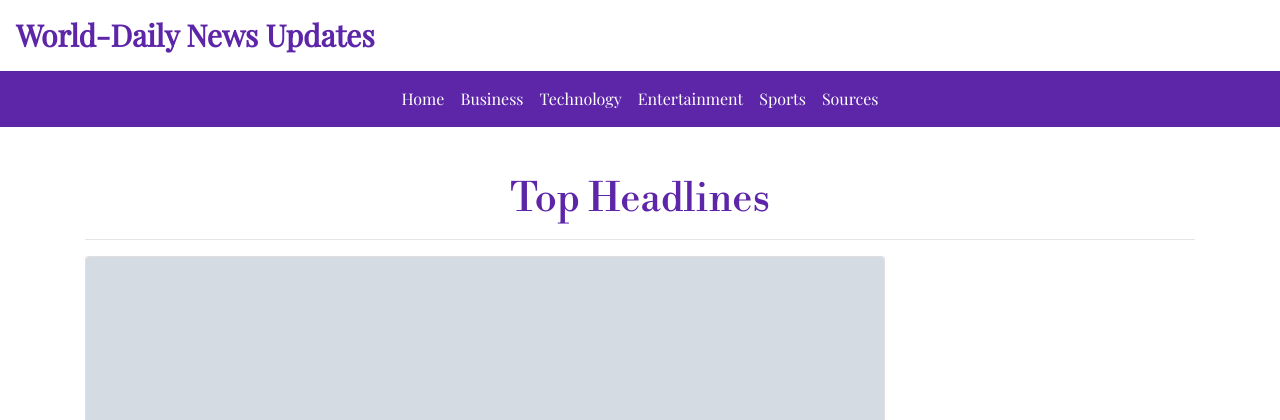
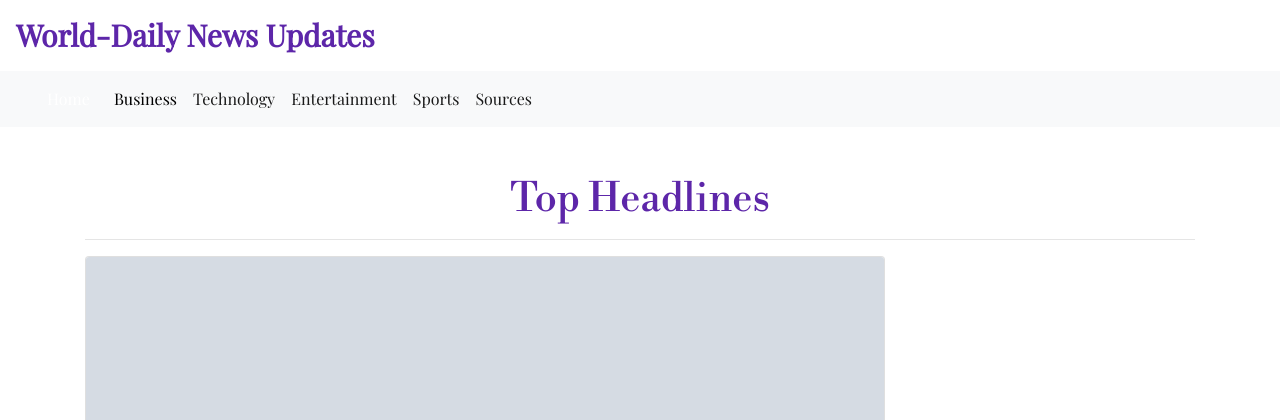
Before and after one commit to Wanjiru393/News-Api, a Flask app: template app/templates/index.html in a window 1280 px wide. Shown: the top 420 px of the page. Run offline with Flask 2, Linux system fonts and the light colour scheme; the template is opened without the code that fills it: most values are stand-ins (such as "Sample title", 1, 10 or a date in 2020); grey boxes marked "Sample" are stand-in pictures.

Commit message:
Corrected navbar

```diff
--- a/app/templates/base.html
+++ b/app/templates/base.html
@@ -15,6 +15,8 @@
   <link
     href="https://fonts.googleapis.com/css2?family=Cormorant+Garamond:wght@300&family=Jost:wght@100;200&family=Libre+Bodoni&family=Playfair+Display&display=swap"
     rel="stylesheet">
+    <!-- JavaScript Bundle with Popper -->
+  <script src="https://cdn.jsdelivr.net/npm/bootstrap@5.1.3/dist/js/bootstrap.bundle.min.js" integrity="sha384-ka7Sk0Gln4gmtz2MlQnikT1wXgYsOg+OMhuP+IlRH9sENBO0LRn5q+8nbTov4+1p" crossorigin="anonymous"></script>
   <link rel="stylesheet" href="{{url_for('static',filename='css/index.css')}}">
 </head>
 
@@ -27,55 +29,37 @@
     </a>
   </nav>
 
-
-
-
-  <!-- Navbar -->
-  <nav class="navbar navbar-expand-lg   sticky-top " style="background-color: rgb(93, 38, 169);">
-    <!-- Container wrapper -->
-    <div class="container">
-
-
-      <!-- Toggle button -->
-      <button class="navbar-toggler" type="button" data-mdb-toggle="collapse" data-mdb-target="#navbarButtonsExample"
-        aria-controls="navbarButtonsExample" aria-expanded="false" aria-label="Toggle navigation">
-        <i class="fas fa-bars"></i>
+  <div class="">
+    <nav class="navbar navbar-expand-lg navbar-light bg-light">
+  <div class="container-fluid">
+      <a class="nav-link" href="{{ url_for('index') }}">Home</a>
+    <button class="navbar-toggler" type="button" data-bs-toggle="collapse" data-bs-target="#navbarNav" aria-controls="navbarNav" aria-expanded="false" aria-label="Toggle navigation">
+      <span class="navbar-toggler-icon"></span>
     </button>
-
-      <!-- Collapsible wrapper -->
-      <div class="collapse navbar-collapse" id="navbarButtonsExample">
-        <!-- Left links -->
-        <ul class="navbar-nav m-auto mb-2 mb-lg-0">
+    <div class="collapse navbar-collapse" id="navbarNav">
+      <ul class="navbar-nav">
         <li class="nav-item">
-            <a class="nav-link" href="{{ url_for('index') }}">Home</a>
-          </li>
-          <!-- <li class="nav-item">
-        </li> -->
-          <li class="nav-item">
-            <a class="nav-link" href="{{ url_for('business') }}">Business</a>
+          <a class="nav-link active" style="color:black" href="{{ url_for('business') }}">Business</a>
         </li>
         <li class="nav-item">
-            <a class="nav-link" href="{{ url_for('technology') }}">Technology</a>
+            <a class="nav-link active" href="{{ url_for('technology') }}">Technology</a>
           </li>
           <li class="nav-item">
-            <a class="nav-link" href="{{ url_for('entertainment') }}">Entertainment</a>
+            <a class="nav-link active" href="{{ url_for('entertainment') }}">Entertainment</a>
           </li>
           <li class="nav-item">
-            <a class="nav-link" href="{{ url_for('sports') }}">Sports</a>
+            <a class="nav-link active" href="{{ url_for('sports') }}">Sports</a>
           </li>
           <li class="nav-item">
-            <a class="nav-link" href="/sources">Sources</a>
+            <a class="nav-link active" href="/sources">Sources</a>
           </li>
       </ul>
-        <!-- Left links -->
+    </div>
+  </div>
+</nav>
 
 
   </div>
-      <!-- Collapsible wrapper -->
-    </div>
-    <!-- Container wrapper -->
-  </nav>
-  <!-- Navbar -->
 
 
 
--- a/app/views.py
+++ b/app/views.py
@@ -1,6 +1,6 @@
 from flask import render_template,url_for
 from app import app
-from .request import get_news
+from .request import get_news,get_everything
 
 # Views
 @app.route('/')
```
Lines whose indentation alone changed are shown as unchanged.
